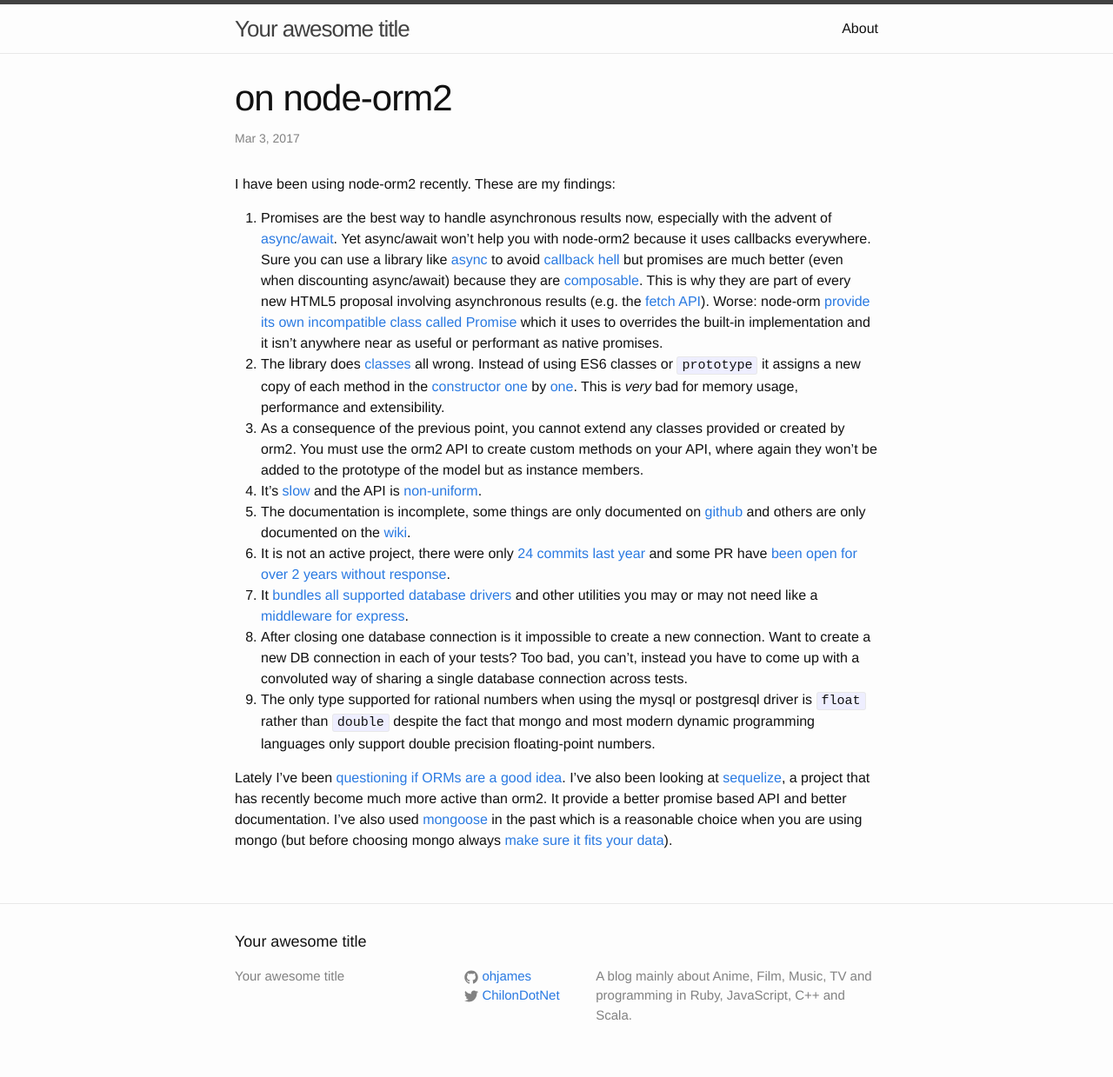
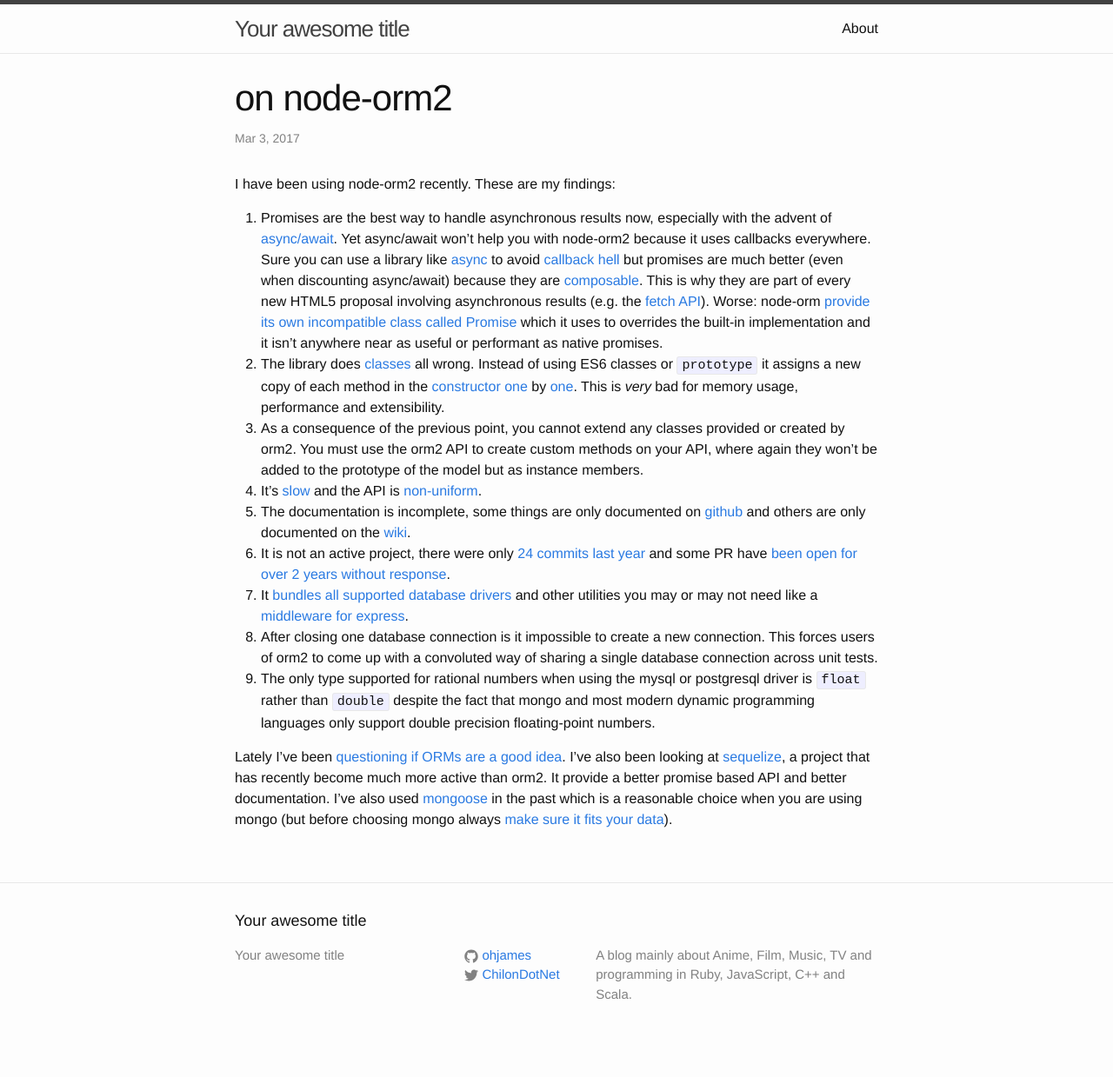
Before and after one commit to insidewhy/ohjames.github.io, a Jekyll site: the page built from _posts/2017-03-03-on-node-orm2.md, in a window 1280 px wide. Shown: the whole page at 87% size. Built offline with Jekyll 4.4.1, drawn with Linux system fonts in a browser that asks for light colours; after the commit the page ends 1215 px from its top, so only the background shows below that.

Commit message:
orm2: terser on reconnection issues

```diff
--- a/_posts/2017-03-03-on-node-orm2.md
+++ b/_posts/2017-03-03-on-node-orm2.md
@@ -14,7 +14,7 @@ I have been using node-orm2 recently. These are my findings:
 1. The documentation is incomplete, some things are only documented on [github](https://github.com/dresende/node-orm2/blob/v3.2.3/Readme.md) and others are only documented on the [wiki](https://github.com/dresende/node-orm2/wiki).
 1. It is not an active project, there were only [24 commits last year](https://github.com/dresende/node-orm2/commits/master) and some PR have [been open for over 2 years without response](https://github.com/dresende/node-orm2/pull/574).
 1. It [bundles all supported database drivers](https://github.com/dresende/node-orm2/tree/v3.2.3/lib/Drivers/DML) and other utilities you may or may not need like a [middleware for express](https://github.com/dresende/node-orm2/blob/v3.2.3/lib/Express.js).
-1. After closing one database connection is it impossible to create a new connection. Want to create a new DB connection in each of your tests? Too bad, you can't, instead you have to come up with a convoluted way of sharing a single database connection across tests.
+1. After closing one database connection is it impossible to create a new connection. This forces users of orm2 to come up with a convoluted way of sharing a single database connection across unit tests.
 1. The only type supported for rational numbers when using the mysql or postgresql driver is `float` rather than `double` despite the fact that mongo and most modern dynamic programming languages only support double precision floating-point numbers.
 
 Lately I've been [questioning if ORMs are a good idea](http://www.bigdatalittlegeek.com/blog/2014/3/18/orm-the-killer-of-scalability). I've also been looking at [sequelize](http://docs.sequelizejs.com/en/v3/), a project that has recently become much more active than orm2. It provide a better promise based API and better documentation. I've also used [mongoose](https://github.com/Automattic/mongoose) in the past which is a reasonable choice when you are using mongo (but before choosing mongo always [make sure it fits your data](http://www.sarahmei.com/blog/2013/11/11/why-you-should-never-use-mongodb/)).
```
